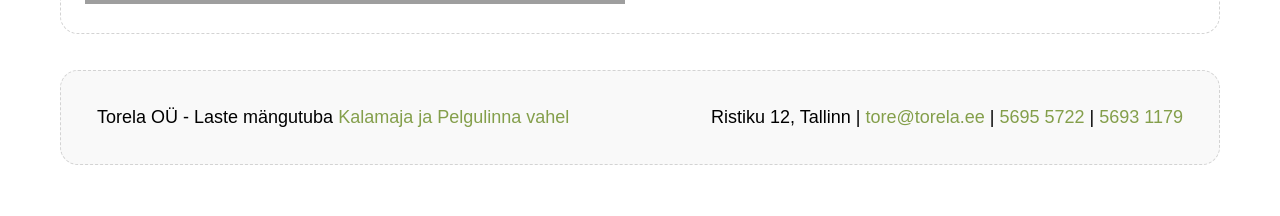
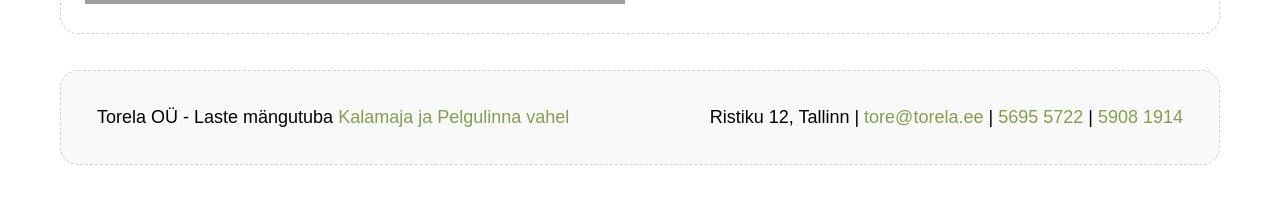
Before and after one commit to mypsik/torela, a Jekyll site: the page built from index.md, in a window 1280 px wide. Shown: the part 1006-1222 px from the top of the page. Built offline with Jekyll 4.4.1, drawn with Linux system fonts in a browser that asks for light colours; a script that is not in the unit is left out; grey boxes are pictures that could not be loaded.

Commit message:
Update _config.yml

```diff
--- a/_config.yml
+++ b/_config.yml
@@ -5,6 +5,6 @@
 email: tore@torela.ee
 address: Ristiku 12, Tallinn
 phone1: 5695 5722
-phone2: 5693 1179
+phone2: 5908 1914
 iban: EE477700771003581431
 timify: 5c815f4bf807b50f703b46dd
```
